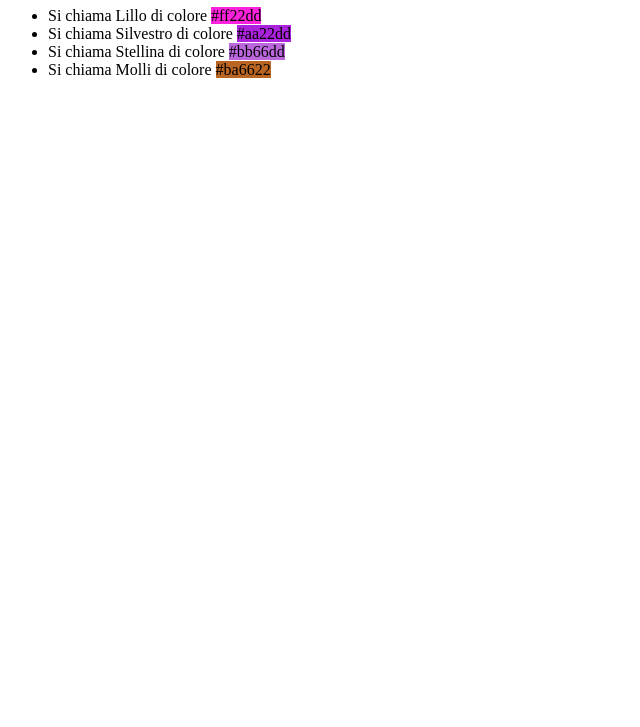
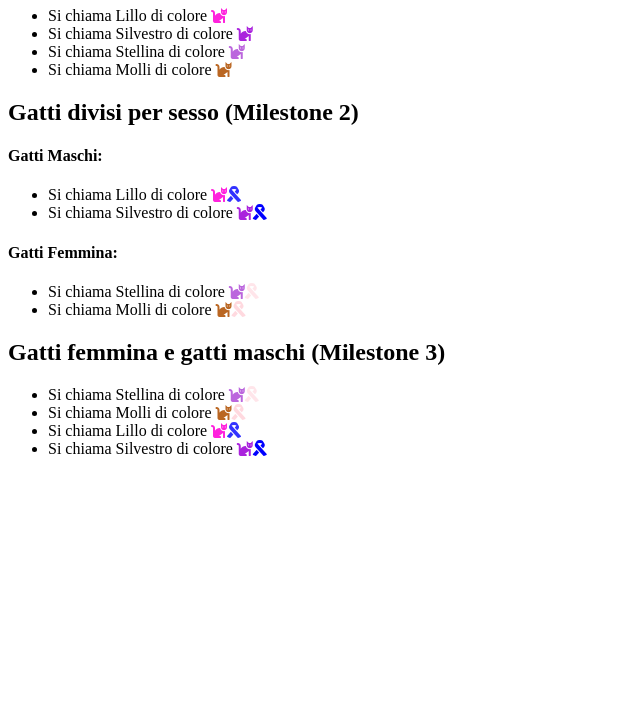
Before and after one commit to filippo1996/js-es6-cats, a plain HTML site: page index.html in a window 1280 px wide. Shown: the part 73-800 px from the top of the page, without its empty margins (0-640 px from the left). Drawn offline with Linux system fonts and the light colour scheme.

Commit message:
add complete

```diff
--- a/index.html
+++ b/index.html
@@ -5,10 +5,18 @@
     <meta http-equiv="X-UA-Compatible" content="IE=edge">
     <meta name="viewport" content="width=device-width, initial-scale=1.0">
     <title>Cats</title>
+    <link rel="stylesheet" href="https://cdnjs.cloudflare.com/ajax/libs/font-awesome/5.15.3/css/all.min.css" integrity="sha512-iBBXm8fW90+nuLcSKlbmrPcLa0OT92xO1BIsZ+ywDWZCvqsWgccV3gFoRBv0z+8dLJgyAHIhR35VZc2oM/gI1w==" crossorigin="anonymous" referrerpolicy="no-referrer" />
 </head>
 <body>
-    <h1>I nostri gatti</h1>
-    <ul id="cats"></ul>
+    <h1>I nostri gatti (Milestone 1)</h1>
+    <ul id="milestone1"></ul>
+    <h2>Gatti divisi per sesso (Milestone 2)</h2>
+    <h4>Gatti Maschi:</h4>
+    <ul id="cat-male"></ul>
+    <h4>Gatti Femmina:</h4>
+    <ul id="cat-famale"></ul>
+    <h2>Gatti femmina e gatti maschi (Milestone 3)</h2>
+    <ul id="milestone3"></ul>
     <script src="js/app.js"></script>
 </body>
 </html>
--- a/js/app.js
+++ b/js/app.js
@@ -6,39 +6,111 @@
  */
 
 
-const gatti = [
+const cats = [
     {
-        nome: 'Lillo',
-        eta: 4,
-        colore: '#ff22dd',
-        sesso: 'm'
+        name: 'Lillo',
+        age: 4,
+        color: '#ff22dd',
+        sex: 'male'
     },
     {
-        nome: 'Silvestro',
-        eta: 5,
-        colore: '#aa22dd',
-        sesso: 'm'
+        name: 'Silvestro',
+        age: 5,
+        color: '#aa22dd',
+        sex: 'male'
     },
     {
-        nome: 'Stellina',
-        eta: 2,
-        colore: '#bb66dd',
-        sesso: 'f'
+        name: 'Stellina',
+        age: 2,
+        color: '#bb66dd',
+        sex: 'famale'
     },
     {
-        nome: 'Molli',
-        eta: 3,
-        colore: '#ba6622',
-        sesso: 'f'
+        name: 'Molli',
+        age: 3,
+        color: '#ba6622',
+        sex: 'famale'
     }
 ];
 
-const eleCats = document.getElementById('cats');
+const eleMilestone1 = document.getElementById('milestone1');
+const eleCatMale = document.querySelector('#cat-male');
+const eleCatFamale = document.querySelector('#cat-famale');
+const eleMilestone3 = document.getElementById('milestone3');
 
-gatti.forEach(ele => {
-    const {nome, colore} = ele;
-    eleCats.innerHTML +=
+cats.forEach(ele => {
+    const {name, color} = ele;
+    eleMilestone1.innerHTML +=
     `<li>
-        Si chiama ${nome} di colore <span style="background: ${colore}">${colore}</span>
+        Si chiama ${name} di colore <span style="color: ${color}"><i class="fas fa-cat"></i></span>
     </li>`;
 });
+
+
+/**
+ * Milestone 2
+ * Dividere i gatti in due contenitori distinti in base al sesso
+ * e aggiungere a fianco di ogni gattino un fiocco colorato di rosa, se femmina, o di blu, se maschio.
+ * Il colore del fiocco deve essere più tenue se il gatto è più giovane, più scuro se il gatto è più vecchio.
+ */
+
+const newCats = cats.map(ele => {
+    const {name, age, color, sex} = ele;
+    const obj = {
+        name,
+        age,
+        color,
+        sex,
+        ribbon: {
+            color: sex === 'male' ? 'blue' : 'pink',
+            opacity: 1 * age / 5, //Applichiamo la proporzione 1(opacità massiama) : sta a age(Eta più grande del gatto) = come age (gatto che analizzo) : sta a x
+        }
+    };
+    return obj;
+});
+
+const catsMale = newCats.filter(ele => ele.sex === 'male');
+
+const catsFamale = newCats.filter(ele => ele.sex === 'famale');
+
+messageCat(catsMale, eleCatMale);
+messageCat(catsFamale, eleCatFamale);
+
+
+/**
+ * Milestone 3
+ * Creare un nuovo array con prima tutti i gattini femmina e poi tutti i gattini maschio,
+ * inserendo solamente nome, colore e opacità del fiocco per ogni gatto.
+ */
+
+
+const catsReverse = [...catsFamale, ...catsMale];
+
+const catsReverseZip = catsReverse.map(ele => {
+    const {name, color, ribbon} = ele;
+    const obj = {
+        name,
+        color,
+        ribbon
+    };
+    return obj;
+});
+
+console.log(catsReverseZip);
+
+messageCat(catsReverseZip, eleMilestone3);
+
+
+
+/**
+ * Funzione che cicla e stampa i gatti
+ */
+function messageCat(array, doc){
+    array.forEach(ele => {
+        const {name, color} = ele;
+        doc.innerHTML +=
+        `<li>
+            Si chiama ${name} di colore <span style="color: ${color}"><i class="fas fa-cat"></i></span><span style="color: ${ele.ribbon.color}; opacity: ${ele.ribbon.opacity}"><i class="fas fa-ribbon"></i></span>
+        </li>`;
+    });
+}
```
